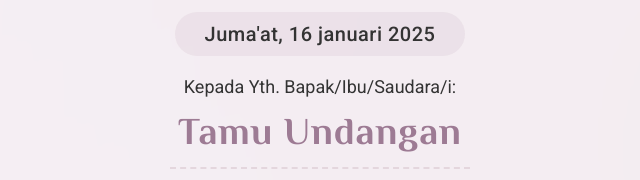
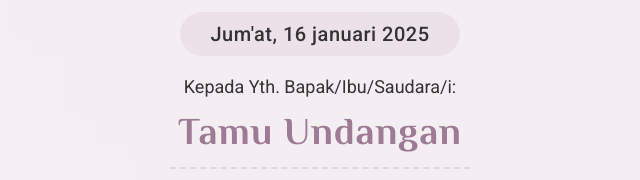
Before and after one commit to jeankustanto/Anik-Roni, a plain HTML site: page index.html in a window 1280 px wide. Shown: the part 573-753 px from the top of the page, 320-960 px from the left. Drawn offline with Linux system fonts and the light colour scheme.

Commit message:
Correct date spelling in index.html

```diff
--- a/index.html
+++ b/index.html
@@ -441,7 +441,7 @@
       <div class="names">Anik & Roni</div>
     </div>
 
-    <div class="date">Juma'at, 16 januari 2025</div>
+    <div class="date">Jum'at, 16 januari 2025</div>
 
     <div class="guest-label">Kepada Yth. Bapak/Ibu/Saudara/i:</div>
     <div class="guest-name" id="guestName">Tamu Undangan</div>
```
